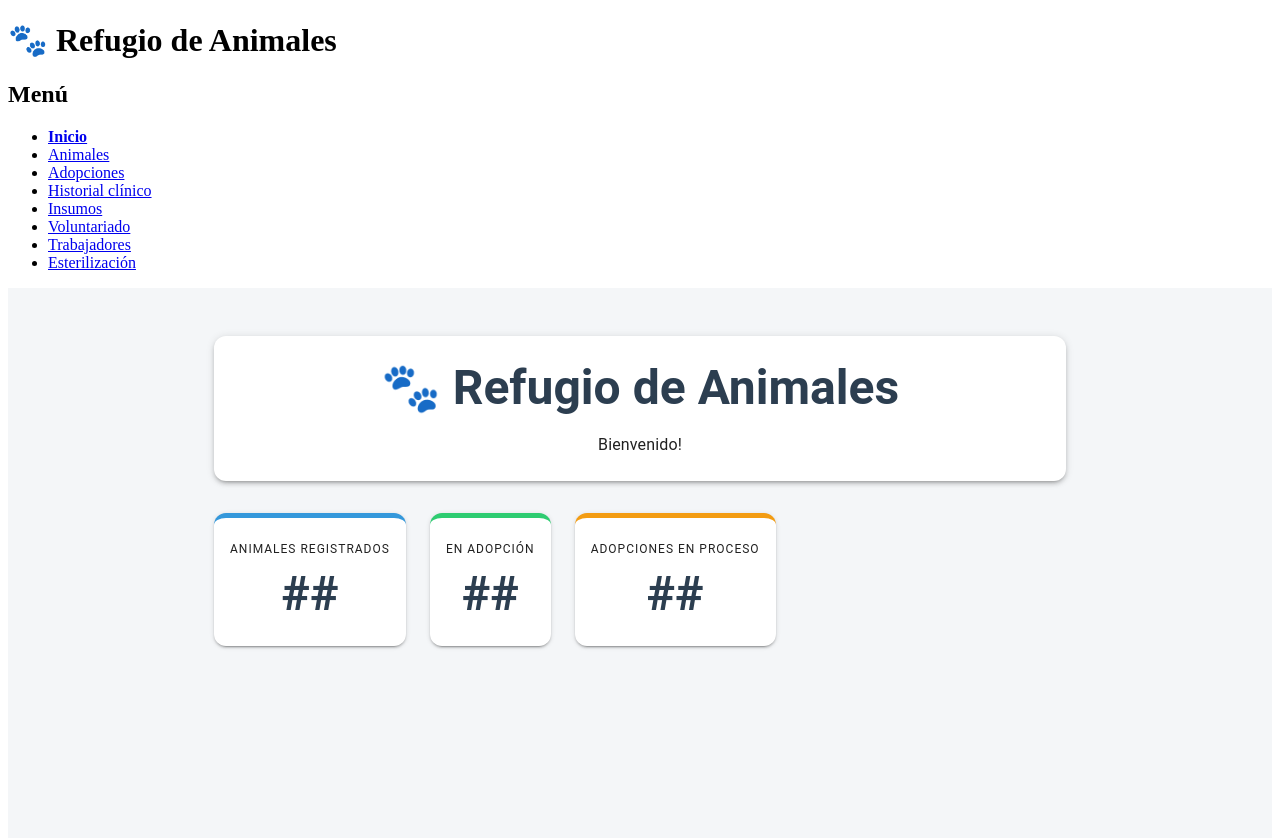
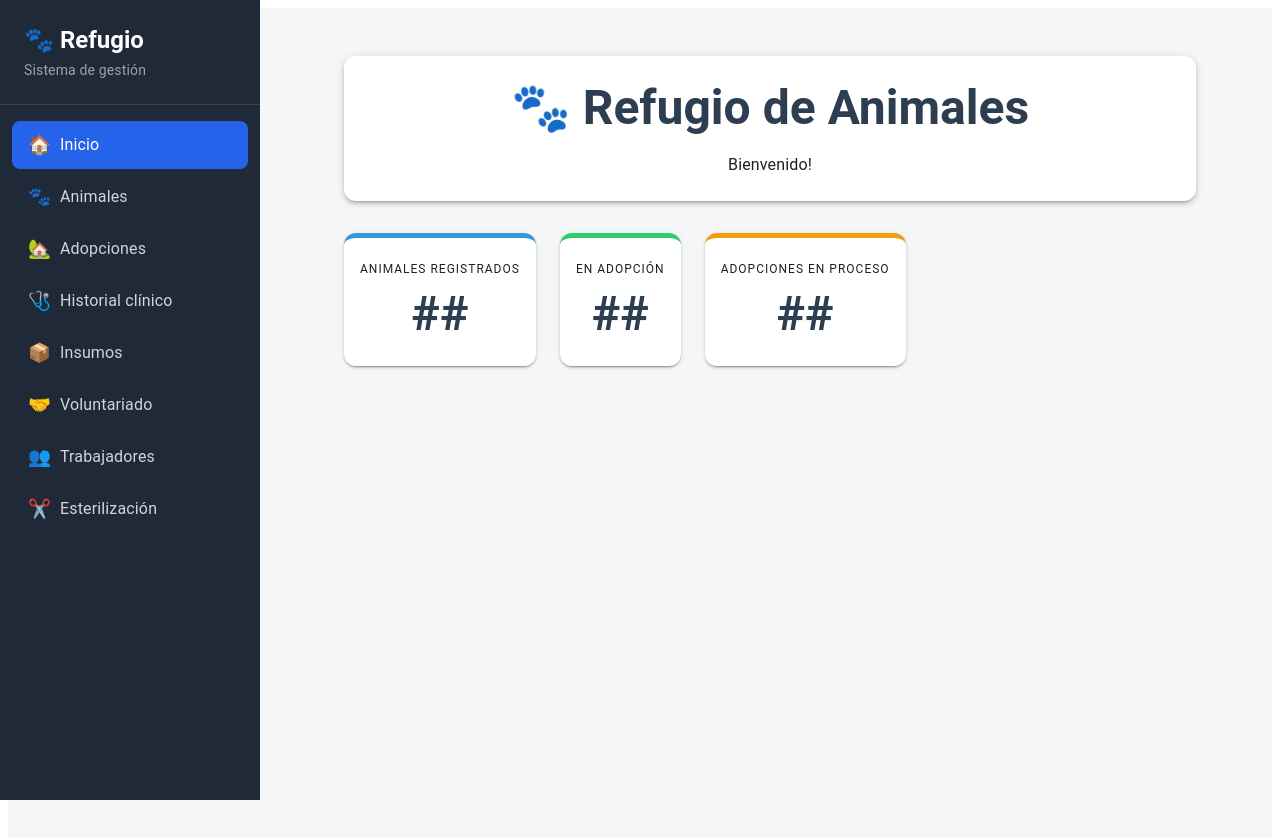
Before and after one commit to sebastianip3/Refugio_de_Animales, a React (Vite) app in the folder frontend/: page / in a window 1280 px wide. Both pictures are taken after typing "Sample", "Sample", "name@example.com", "Sample123", "Sample123" into the empty fields and a click on the button "Registrarse". Shown: the top 838 px of the page. Built offline with nearby package versions, Linux system fonts and the light colour scheme.

Commit message:
Mejora diseño y navegacion del layout

```diff
--- a/frontend/src/components/Layout.jsx
+++ b/frontend/src/components/Layout.jsx
@@ -1,50 +1,146 @@
+import {
+  Box,
+  Drawer,
+  List,
+  ListItemButton,
+  ListItemText,
+  Typography,
+  Divider,
+} from "@mui/material";
+
 const SECCIONES = [
-  { id: "inicio", label: "Inicio" },
-  { id: "animales", label: "Animales" },
-  { id: "adopciones", label: "Adopciones" },
-  { id: "historial", label: "Historial clínico" },
-  { id: "insumos", label: "Insumos" },
-  { id: "voluntariado", label: "Voluntariado" },
-  { id: "trabajadores", label: "Trabajadores" },
-  { id: "esterilizacion", label: "Esterilización" },
+  { id: "inicio", label: "Inicio", icono: "🏠" },
+  { id: "animales", label: "Animales", icono: "🐾" },
+  { id: "adopciones", label: "Adopciones", icono: "🏡" },
+  { id: "historial", label: "Historial clínico", icono: "🩺" },
+  { id: "insumos", label: "Insumos", icono: "📦" },
+  { id: "voluntariado", label: "Voluntariado", icono: "🤝" },
+  { id: "trabajadores", label: "Trabajadores", icono: "👥" },
+  { id: "esterilizacion", label: "Esterilización", icono: "✂️" },
 ];
+
+const drawerWidth = 260;
 
 function Layout({ children, paginaActual, onNavegar }) {
   return (
-    <div>
-      <header>
-        <h1>🐾 Refugio de Animales</h1>
-      </header>
+    <Box
+      sx={{
+        display: "flex",
+        minHeight: "100vh",
+        backgroundColor: "#f4f6f8",
+      }}
+    >
+      <Drawer
+        variant="permanent"
+        sx={{
+          width: drawerWidth,
+          flexShrink: 0,
 
-      <div>
-        <aside>
-          <h2>Menú</h2>
+          "& .MuiDrawer-paper": {
+            width: drawerWidth,
+            boxSizing: "border-box",
+            backgroundColor: "#1f2937",
+            color: "white",
+            borderRight: "none",
+          },
+        }}
+      >
+        <Box
+          sx={{
+            px: 3,
+            py: 3,
+          }}
+        >
+          <Typography
+            variant="h5"
+            sx={{
+              fontWeight: 700,
+            }}
+          >
+            🐾 Refugio
+          </Typography>
 
-          <nav>
-            <ul>
-              {SECCIONES.map((seccion) => (
-                <li key={seccion.id}>
-                  <a
-                    href={`#${seccion.id}`}
-                    onClick={(e) => {
-                      e.preventDefault();
-                      onNavegar(seccion.id);
-                    }}
-                    style={{ fontWeight: paginaActual === seccion.id ? "bold" : "normal" }}
-                  >
-                    {seccion.label}
-                  </a>
-                </li>
-              ))}
-            </ul>
-          </nav>
-        </aside>
+          <Typography
+            variant="body2"
+            sx={{
+              color: "#9ca3af",
+              mt: 0.5,
+            }}
+          >
+            Sistema de gestión
+          </Typography>
+        </Box>
 
-        <main>
-          {children}
-        </main>
-      </div>
-    </div>
+        <Divider
+          sx={{
+            borderColor: "#374151",
+          }}
+        />
+
+        <List
+          sx={{
+            px: 1.5,
+            py: 2,
+          }}
+        >
+          {SECCIONES.map((seccion) => (
+            <ListItemButton
+              key={seccion.id}
+              selected={paginaActual === seccion.id}
+              onClick={() => onNavegar(seccion.id)}
+              sx={{
+                borderRadius: 2,
+                mb: 0.5,
+                color: "#d1d5db",
+
+                "&:hover": {
+                  backgroundColor: "#374151",
+                },
+
+                "&.Mui-selected": {
+                  backgroundColor: "#2563eb",
+                  color: "white",
+                },
+
+                "&.Mui-selected:hover": {
+                  backgroundColor: "#1d4ed8",
+                },
+              }}
+            >
+              <Box
+                component="span"
+                sx={{
+                  width: 32,
+                  fontSize: "1.15rem",
+                }}
+              >
+                {seccion.icono}
+              </Box>
+
+              <ListItemText
+                primary={seccion.label}
+                primaryTypographyProps={{
+                  fontSize: "0.95rem",
+                  fontWeight:
+                    paginaActual === seccion.id ? 600 : 400,
+                }}
+              />
+            </ListItemButton>
+          ))}
+        </List>
+      </Drawer>
+
+      <Box
+        component="main"
+        sx={{
+          flexGrow: 1,
+          minWidth: 0,
+          minHeight: "100vh",
+        }}
+      >
+        {children}
+      </Box>
+    </Box>
   );
 }
 
```
